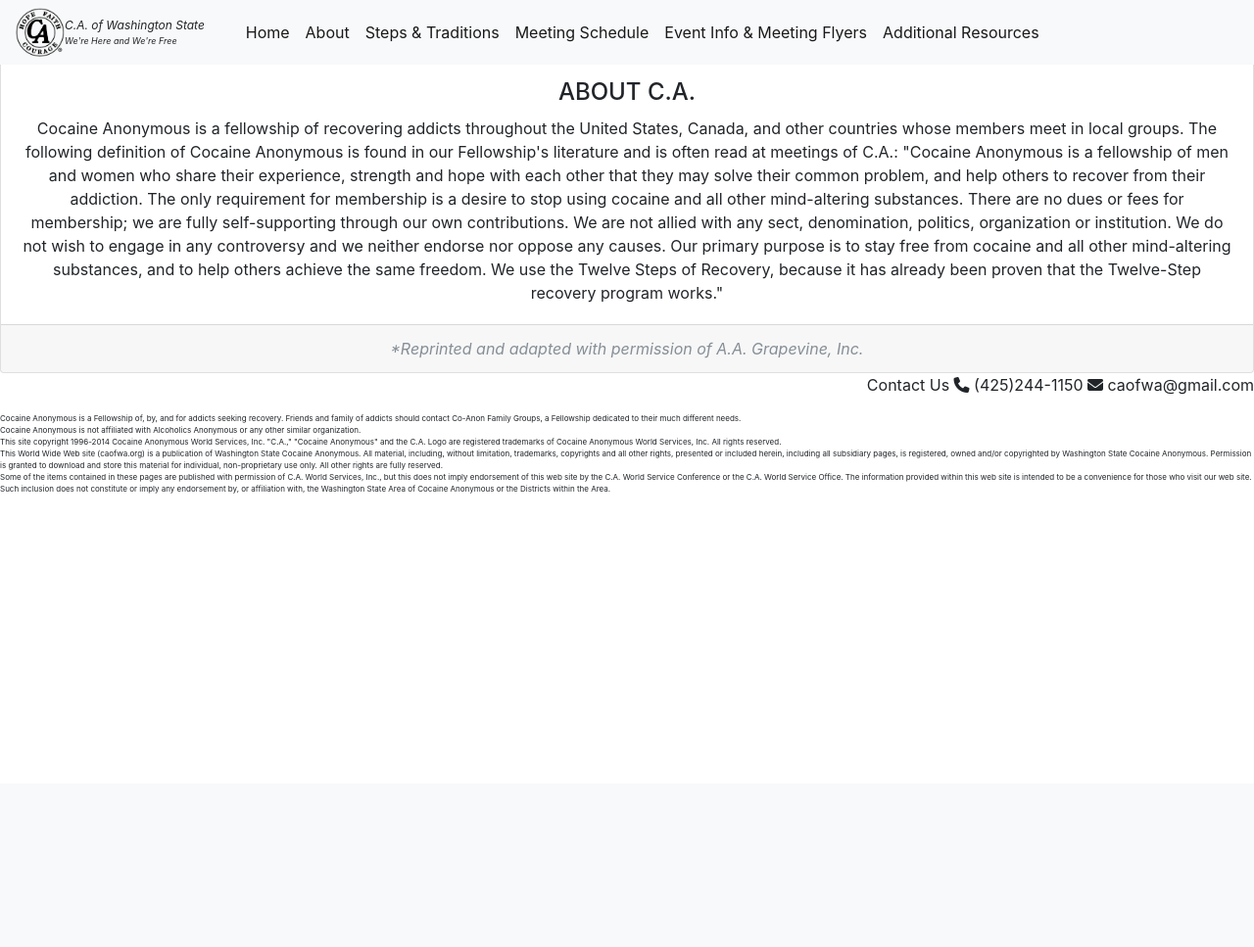
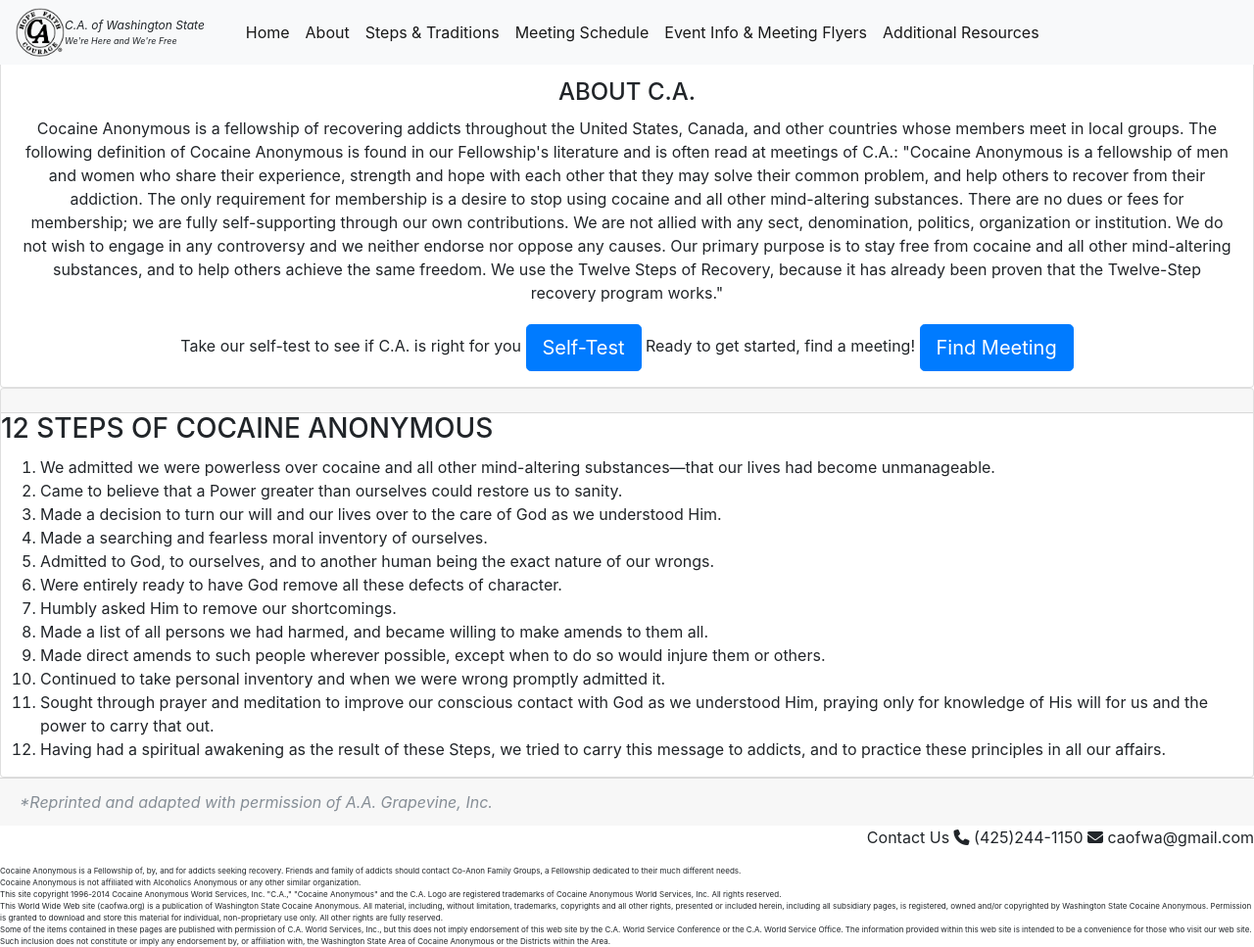
Before and after one commit to nathancmoore/final_project, a Django app: template ca_website/ca_website/templates/ca_website/about.html in a window 1280 px wide. Shown: the whole page at 98% size. Before the commit the page ends 504 px from the top, so only its background shows below. Run offline with Django 3.2, Linux system fonts and the light colour scheme; the template is opened without the code that fills it, so the values that code supplies are empty; some libraries are stand-ins or nearby versions.

Commit message:
working on about.html

```diff
--- a/ca_website/ca_website/templates/ca_website/about.html
+++ b/ca_website/ca_website/templates/ca_website/about.html
@@ -6,9 +6,34 @@
     <p class="card-text">Cocaine Anonymous is a fellowship of recovering addicts throughout the United States, Canada, and other countries whose members meet in local groups. The following definition of Cocaine Anonymous is found in our Fellowship's literature and is often read at meetings of C.A.:
 
 "Cocaine Anonymous is a fellowship of men and women who share their experience, strength and hope with each other that they may solve their common problem, and help others to recover from their addiction. The only requirement for membership is a desire to stop using cocaine and all other mind-altering substances. There are no dues or fees for membership; we are fully self-supporting through our own contributions. We are not allied with any sect, denomination, politics, organization or institution. We do not wish to engage in any controversy and we neither endorse nor oppose any causes. Our primary purpose is to stay free from cocaine and all other mind-altering substances, and to help others achieve the same freedom. We use the Twelve Steps of Recovery, because it has already been proven that the Twelve-Step recovery program works."</p>
+</div>
+<p>
+Take our self-test to see if C.A. is right for you
+<a class="btn btn-primary btn-lg" href="#!" role="button">Self-Test</a>
+Ready to get started, find a meeting!
+<a class="btn btn-primary btn-lg" href="#!" role="button">Find Meeting</a>
+</p>
+</div>
+<div class="card">
+    <div class="card-header">
   </div>
-  <div class="card-footer text-muted">
-    <i>*Reprinted and adapted with permission of A.A. Grapevine, Inc.</i>
-  </div>
+    <h3 class="card-title">12 STEPS OF COCAINE ANONYMOUS</h3>
+    <ol>
+        <li>We admitted we were powerless over cocaine and all other mind-altering substances—that our lives had become unmanageable.</li>
+        <li>Came to believe that a Power greater than ourselves could restore us to sanity.</li>
+        <li>Made a decision to turn our will and our lives over to the care of God as we understood Him.</li>
+        <li>Made a searching and fearless moral inventory of ourselves.</li>
+        <li>Admitted to God, to ourselves, and to another human being the exact nature of our wrongs.</li>
+        <li>Were entirely ready to have God remove all these defects of character.</li>
+        <li>Humbly asked Him to remove our shortcomings.</li>
+        <li>Made a list of all persons we had harmed, and became willing to make amends to them all.</li>
+        <li>Made direct amends to such people wherever possible, except when to do so would injure them or others.</li>
+        <li>Continued to take personal inventory and when we were wrong promptly admitted it.</li>
+        <li>Sought through prayer and meditation to improve our conscious contact with God as we understood Him, praying only for knowledge of His will for us and the power to carry that out.</li>
+        <li>Having had a spiritual awakening as the result of these Steps, we tried to carry this message to addicts, and to practice these principles in all our affairs.</li>
+    </ol>
+</div>
+<div class="card-footer text-muted">
+<i>*Reprinted and adapted with permission of A.A. Grapevine, Inc.</i>
 </div>
 {% endblock %}
```
